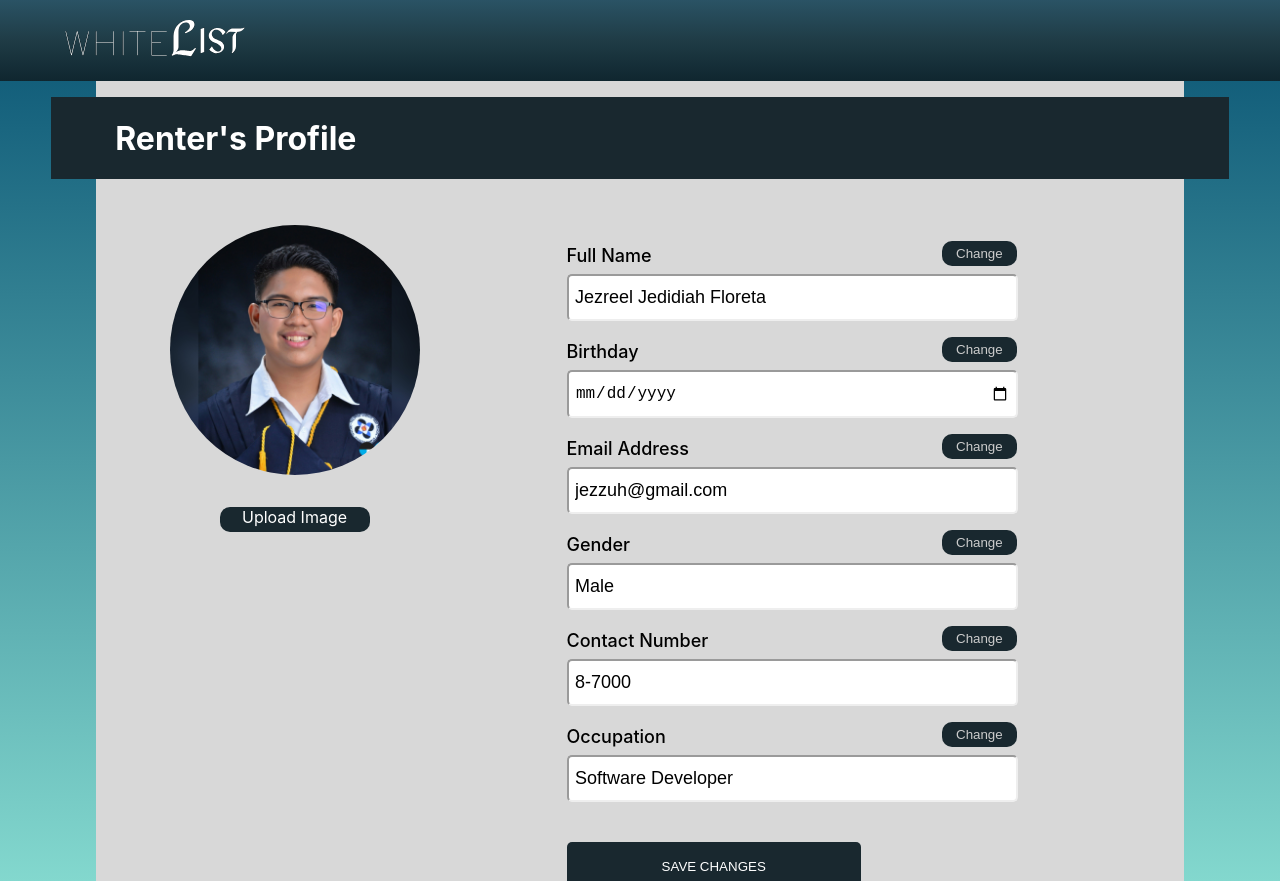
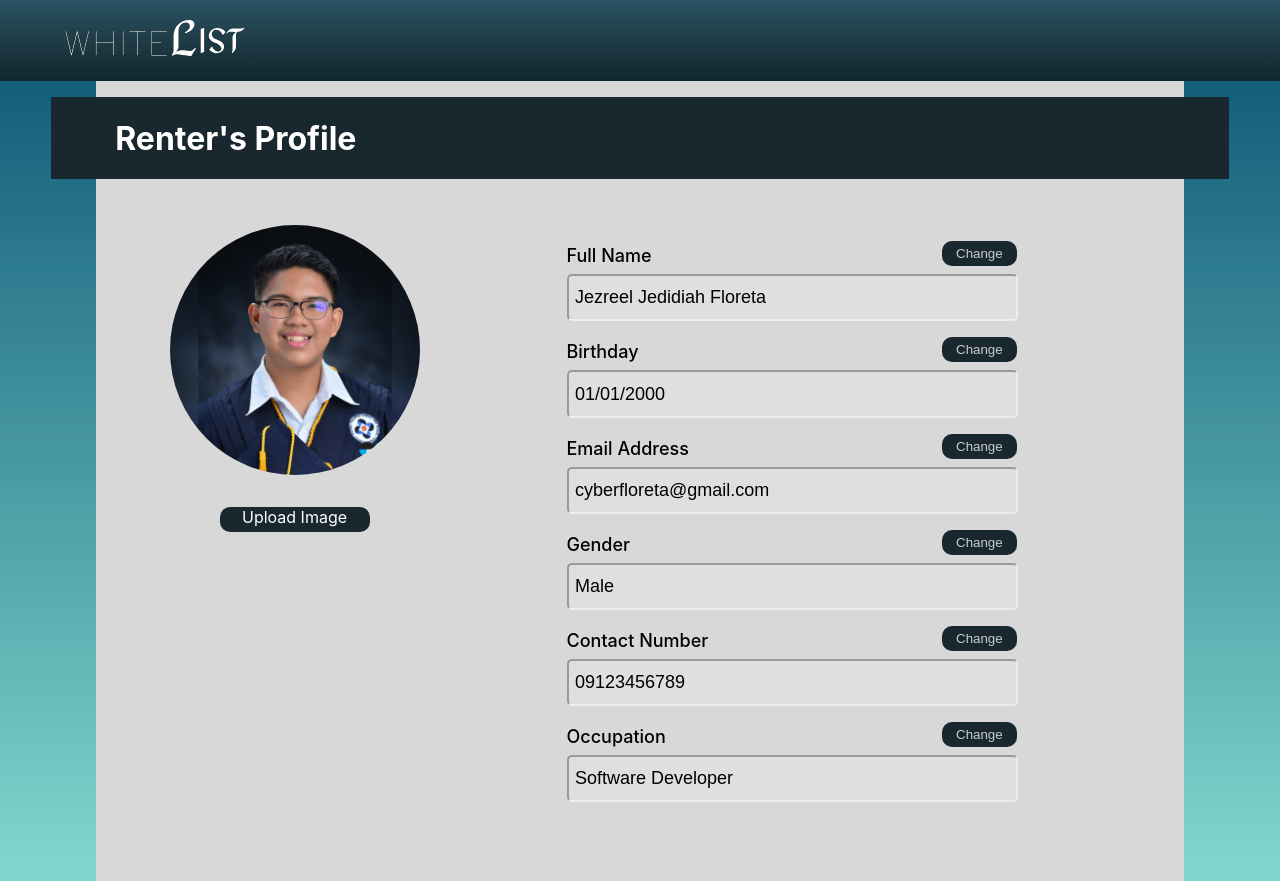
Before and after one commit to WhiteList-Int/white-list, a React (Create React App) app: page /edit-profile in a window 1280 px wide. Built offline with nearby package versions, Linux system fonts and the light colour scheme.

Commit message:
v6.65 7/22/21 Initial Edit Profile

```diff
--- a/src/components/main-pages/css/EditProfile.css
+++ b/src/components/main-pages/css/EditProfile.css
@@ -99,8 +99,13 @@
   font-size: large;
   padding: 0.2vh 0.5vw;
 }
+
 .edit-profile-input::placeholder {
   color: black;
+}
+
+.edit-profile-input:focus::placeholder {
+  color: grey;
 }
 
 .edit-profile-row {
--- a/src/components/main-pages/react-js/EditProfile.js
+++ b/src/components/main-pages/react-js/EditProfile.js
@@ -1,13 +1,45 @@
-import React from 'react'
+import React, {useState, useRef} from 'react'
 import '../css/EditProfile.css'
 import NavbarFixed from '../../navbar-source/NavbarFixed';
-import Img from '../../images/jez.jpg'
-import { useRef } from 'react';
+import { accounts } from '../../profile-sources/account';
+import ConfirmWindow from '../../owner-dash-sources/ConfirmWindow';
 
+
+const useFocus = () => {
+    const htmlElRef = useRef(null)
+    const setFocus = () => {htmlElRef.current &&  htmlElRef.current.focus()}
+
+    return [ htmlElRef, setFocus ]
+}
 
 function EditProfile() {
 
-    const imageSrc = useRef(Img);
+    const imageSrc = useRef(accounts[0].imgs);
+
+    const [inputName, setInputName] = useFocus();
+    const [disabledName, setDisableName] = useState(true);
+
+    const [disabledBday, setDisableBday] = useState(true);
+
+    const [inputEmail, setInputEmail] = useFocus();
+    const [disabledEmail, setDisableEmail] = useState(true);
+
+    const [inputGender, setInputGender] = useFocus();
+    const [disabledGender, setDisableGender] = useState(true);
+
+    const [inputContact, setInputContact] = useFocus();
+    const [disabledContact, setDisableContact] = useState(true);
+
+    const [inputOccupation, setInputOccupation] = useFocus();
+    const [disabledOccupation, setDisableOccupation] = useState(true);
+
+    const [saveAppear, setInputActive] = useState(false);
+
+
+    const [isOpen, setIsOpen] = useState(false);
+    const showScroll = () => {
+        document.body.setAttribute('style', 'overflow-y:scroll;');
+     }
 
 
     return (
@@ -26,47 +58,60 @@ function EditProfile() {
                     <div className="edit-profile-info-cont">
                             <div className="edit-profile-row">
                                 <p>Full Name</p>
-                                <button className="edit-profile-change">Change</button>
+                                <button className="edit-profile-change" onClick={()=>{setInputActive(true);  setDisableName(false);setInputName();}}>Change</button>
                             </div>
-                            <input className="edit-profile-input"type="text" placeholder="Jezreel Jedidiah Floreta"/>
+                            <input className="edit-profile-input" ref={inputName} type="text" placeholder={accounts[0].name} disabled={disabledName? true: false}/>
 
 
                             <div className="edit-profile-row">
                                 <p>Birthday</p>
-                                <button className="edit-profile-change">Change</button>
+                                <button className="edit-profile-change" onClick={()=>{setInputActive(true);setDisableBday(false);}}>Change</button>
                             </div>
-                            <input className="edit-profile-input" type="date" placeholder="12/25/2000"/>
+                            <input className="edit-profile-input" type="text" onFocus={(e)=>e.target.type = 'date' }  placeholder={accounts[0].bday} disabled={disabledBday? true: false}/>
 
 
                             <div className="edit-profile-row">
                                 <p>Email Address</p>
-                                <button className="edit-profile-change">Change</button>
+                                <button className="edit-profile-change" onClick={()=>{setInputActive(true); setDisableEmail(false); setInputEmail();}}>Change</button>
                             </div>
-                            <input className="edit-profile-input" type="text" placeholder="jezzuh@gmail.com"/>
+                            <input className="edit-profile-input" ref={inputEmail} type="text" placeholder={accounts[0].email} disabled={disabledEmail? true: false}/>
 
 
                             <div className="edit-profile-row">
                                 <p>Gender</p>
-                                <button className="edit-profile-change">Change</button>
+                                <button className="edit-profile-change" onClick={()=>{setInputActive(true); setDisableGender(false);setInputGender();}}>Change</button>
                             </div>
-                            <input className="edit-profile-input" type="text" placeholder="Male"/>
+                            <input className="edit-profile-input" ref={inputGender} type="text" placeholder={accounts[0].gender} disabled={disabledGender? true: false}/>
 
 
 
                             <div className="edit-profile-row">
                                 <p>Contact Number</p>
-                                <button className="edit-profile-change">Change</button>
+                                <button className="edit-profile-change" onClick={()=>{setInputActive(true); setDisableContact(false);setInputContact()}}>Change</button>
                             </div>
-                            <input className="edit-profile-input" type="text" placeholder="8-7000"/>
+                            <input className="edit-profile-input" ref={inputContact} type="text" placeholder={accounts[0].contact} disabled={disabledContact? true: false}/>
 
 
                             <div className="edit-profile-row">
                                 <p>Occupation</p>
-                            <button className="edit-profile-change">Change</button>
+                            <button className="edit-profile-change" onClick={()=>{setInputActive(true); setDisableOccupation(false);setInputOccupation()}}>Change</button>
                             </div>
-                            <input className="edit-profile-input" type="text" placeholder="Software Developer"/>
+                            <input className="edit-profile-input" ref={inputOccupation} type="text" placeholder={accounts[0].occupation} disabled={disabledOccupation? true: false}/>
 
-                            <button className="edit-profile-save-change">SAVE CHANGES</button>
+                            <button className={saveAppear?"edit-profile-save-change":"container-disabled"} onClick={()=>{setIsOpen(true);}} >SAVE CHANGES</button>
+                            <ConfirmWindow open={isOpen} onClose={()=> {
+                                 if(true/*if yes or no button*/){
+                                     setInputActive(false);
+                                     setDisableName(true);
+                                     setDisableBday(true);
+                                     setDisableEmail(true);
+                                     setDisableGender(true);
+                                     setDisableContact(true);
+                                     setDisableOccupation(true);
+                                }
+                                setIsOpen(false);
+                                showScroll();}
+                                }/>
                     </div>
 
             </div>
--- a/src/components/owner-dash-sources/RentalCard.js
+++ b/src/components/owner-dash-sources/RentalCard.js
@@ -18,7 +18,7 @@ function RentalCard() {
     const showScroll = () => {
         document.body.setAttribute('style', 'overflow-y:scroll;');
      }
-     const [disableDescription, setDisDescription] = useState(false);
+    const [disableDescription, setDisDescription] = useState(false);
     const [editDescription, setEditDesc] = useState(false);
     const [showPending, setPendActive] = useState(false);
     const [showArchive, setArchActive] = useState(false);
--- /dev/null
+++ b/src/components/profile-sources/account.js
@@ -0,0 +1,38 @@
+import Img1 from '../images/jez.jpg';
+import Img2 from '../images/merv.png';
+import Img3 from '../images/nash.jpg';
+
+export const accounts = [{
+    className: 'account',
+     imgs: Img1,
+     name: 'Jezreel Jedidiah Floreta',
+     email: 'cyberfloreta@gmail.com',
+     bday: '01/01/2000',
+     gender: 'Male',
+     contact: '09123456789',
+     occupation: 'Software Developer',
+     id: 'a1',
+     key: 1,
+    },
+    { className: 'account',
+    imgs: Img2,
+    name: 'Mervin John Tampus',
+    email: 'okita321@gmail.com',
+    bday: '01/02/2000',
+    gender: 'Male',
+    contact: '09123456789',
+    occupation: 'Software Developer',
+    id: 'a2',
+    key: 2,},
+    { className: 'account',
+    imgs: Img3,
+    name: 'Nash Uriel Tapayan',
+    email: 'nashtaps@gmail.com',
+    bday: '01/03/2000',
+    gender: 'Male',
+    contact: '09123456789',
+    occupation: 'Software Developer',
+    id: 'a3',
+    key: 2,
+    },
+];
```
